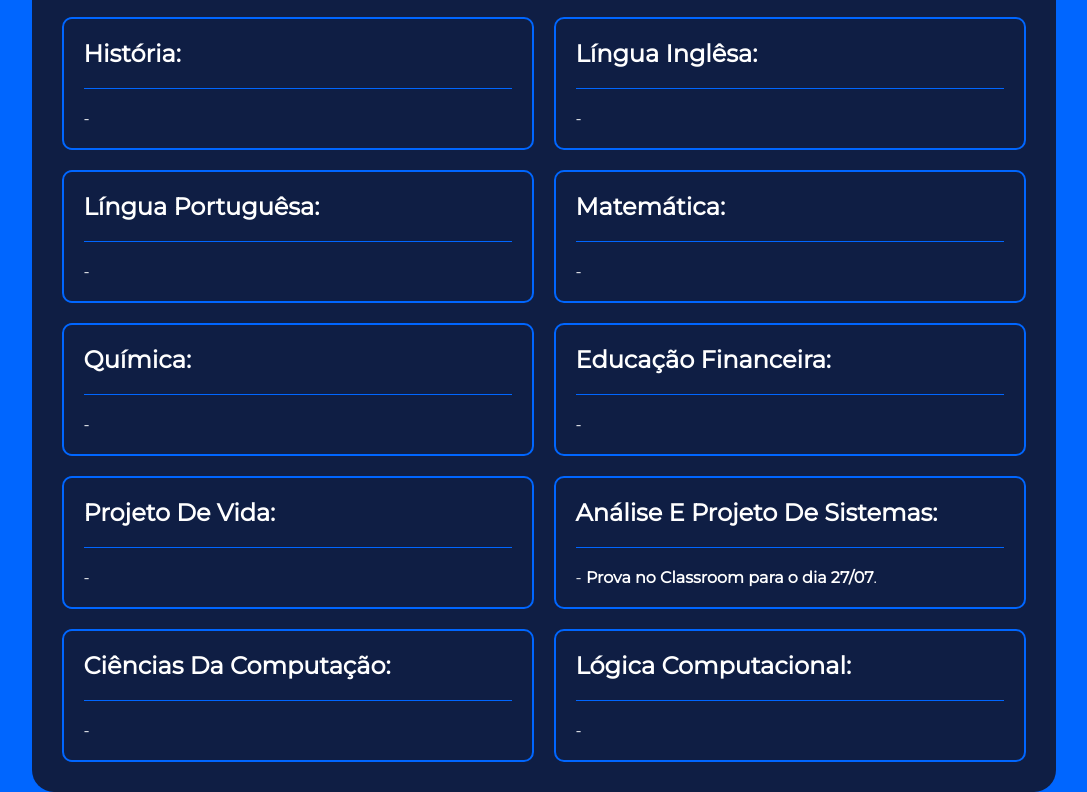
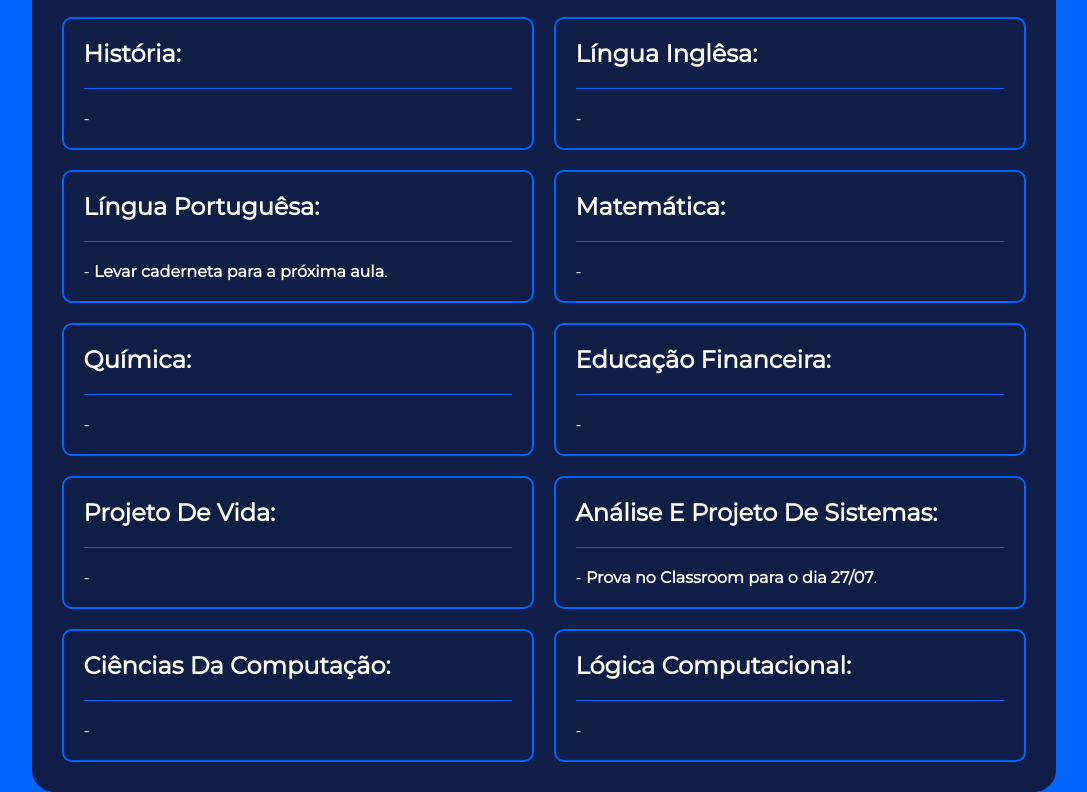
Before and after one commit to NicolasFelipe16/projeto-escolar, a plain HTML site: page index.html in a window 1280 px wide. Shown: the part 846-1638 px from the top of the page, without its empty margins (186-1273 px from the left). Drawn offline with Linux system fonts and the light colour scheme.

Commit message:
Upload informations (25/07).

```diff
--- a/index.html
+++ b/index.html
@@ -104,7 +104,7 @@
             <div class="block">
                 <h2 class="block__title">Língua Portuguêsa:</h2>
                 <ul class="block__list">
-                    <li>-</li>
+                    <li>- <b>Levar caderneta para a próxima aula</b>.</li>
                 </ul>
             </div>
             <div class="block">
```
